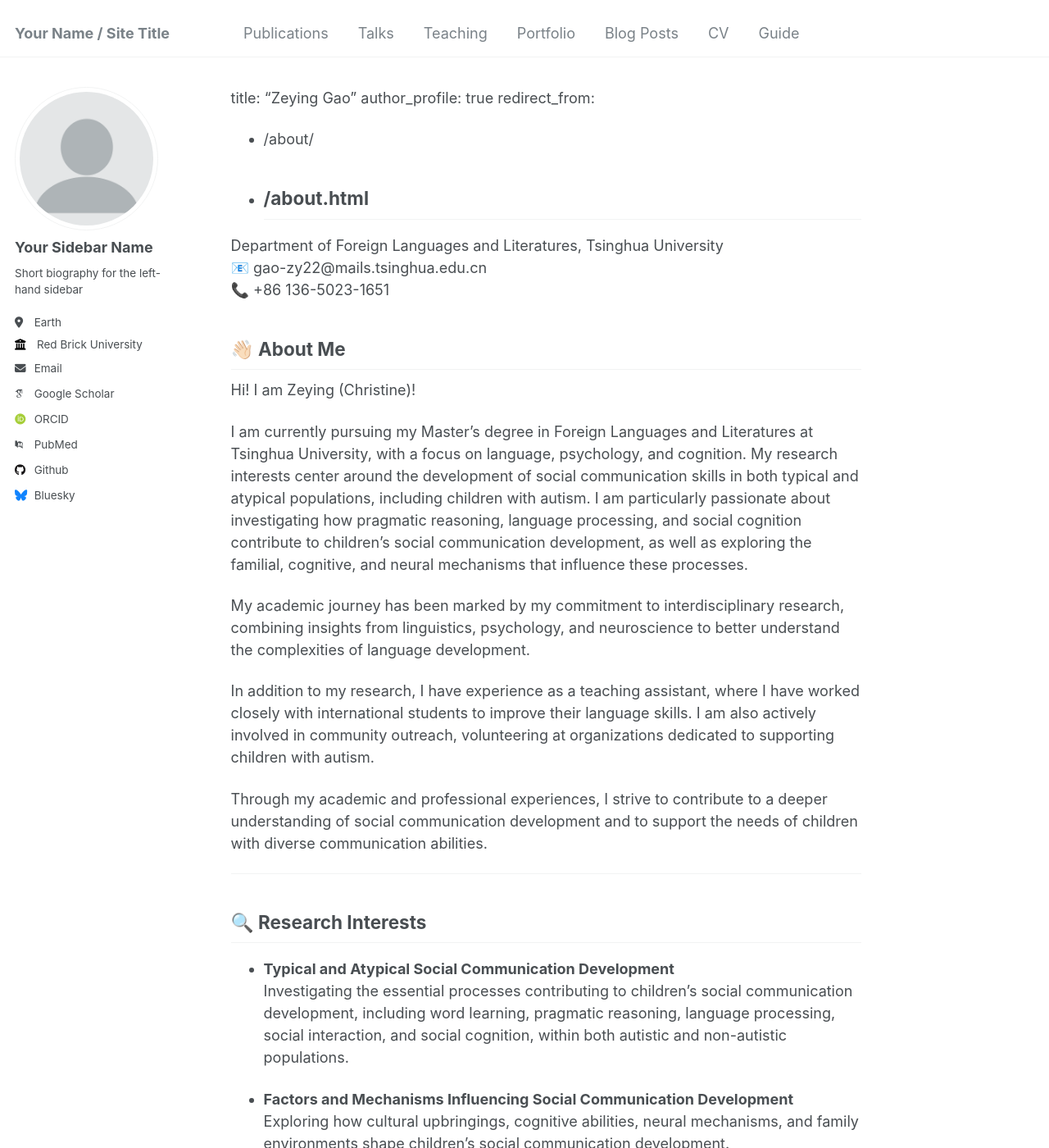
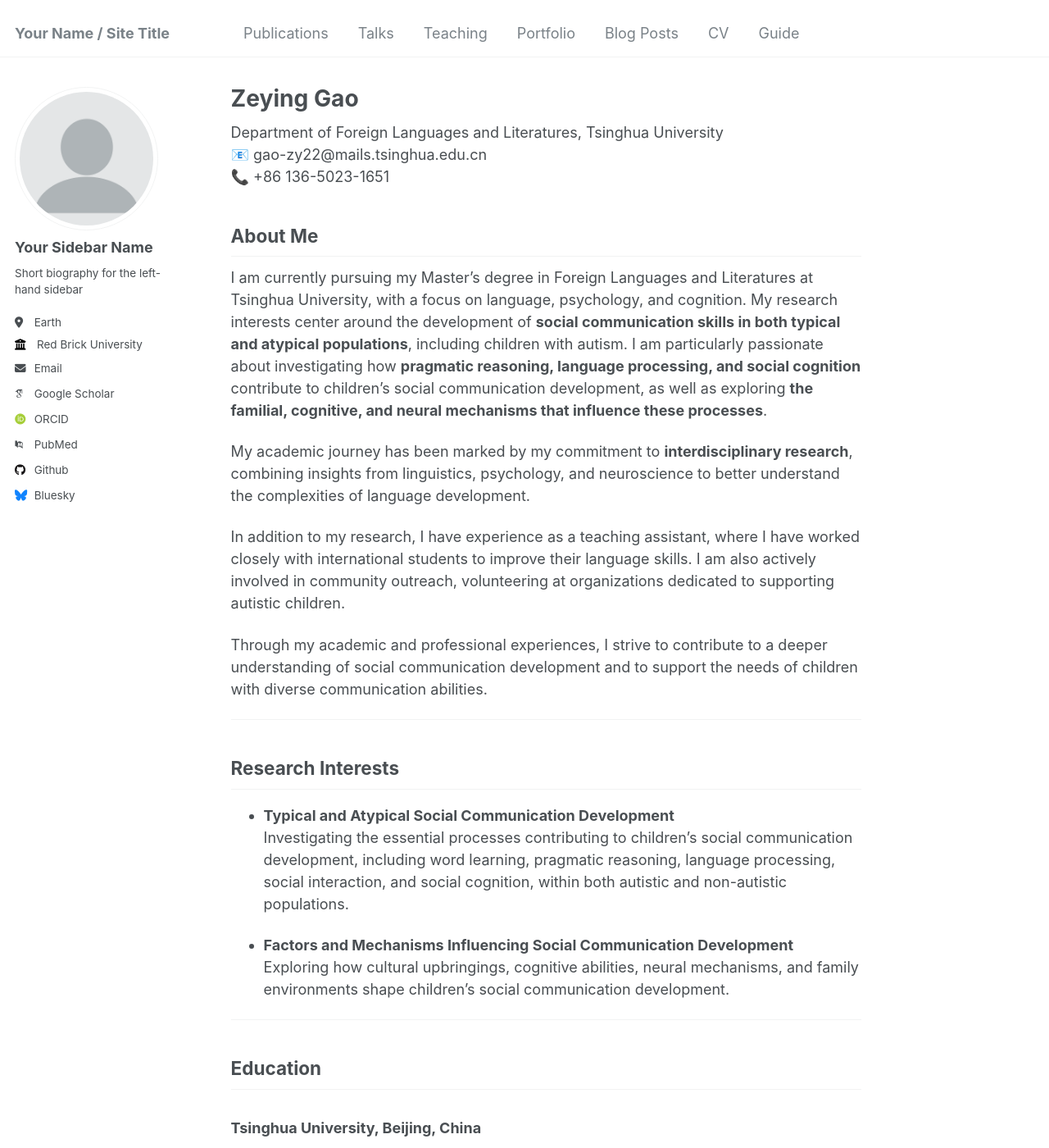
Before and after one commit to ZeyingGAO/zeyinggao.github.io, a Jekyll site: the page built from _pages/about.md, in a window 1280 px wide and 1400 px high. Shown: the whole window at 82% size. Built offline with Jekyll 4.4.1, drawn with Linux system fonts in a browser that asks for light colours; some web fonts are replaced; our own code applies the rules of GitHub Pages for plain Markdown files; some of the changed text lies outside the part shown.

Commit message:
Update about.md

```diff
--- a/_pages/about.md
+++ b/_pages/about.md
@@ -1,4 +1,5 @@
-
+---
+permalink: /
 title: "Zeying Gao"
 author_profile: true
 redirect_from:
@@ -10,20 +11,19 @@ Department of Foreign Languages and Literatures, Tsinghua University
 📧 gao-zy22@mails.tsinghua.edu.cn
 📞 +86 136-5023-1651
 
-## 👋🏻 About Me
-Hi! I am Zeying (Christine)!
+## About Me
 
-I am currently pursuing my Master's degree in Foreign Languages and Literatures at Tsinghua University, with a focus on language, psychology, and cognition. My research interests center around the development of social communication skills in both typical and atypical populations, including children with autism. I am particularly passionate about investigating how pragmatic reasoning, language processing, and social cognition contribute to children's social communication development, as well as exploring the familial, cognitive, and neural mechanisms that influence these processes.
+I am currently pursuing my Master's degree in Foreign Languages and Literatures at Tsinghua University, with a focus on language, psychology, and cognition. My research interests center around the development of **social communication skills in both typical and atypical populations**, including children with autism. I am particularly passionate about investigating how **pragmatic reasoning, language processing, and social cognition** contribute to children's social communication development, as well as exploring **the familial, cognitive, and neural mechanisms that influence these processes**.
 
-My academic journey has been marked by my commitment to interdisciplinary research, combining insights from linguistics, psychology, and neuroscience to better understand the complexities of language development.
+My academic journey has been marked by my commitment to **interdisciplinary research**, combining insights from linguistics, psychology, and neuroscience to better understand the complexities of language development.
 
-In addition to my research, I have experience as a teaching assistant, where I have worked closely with international students to improve their language skills. I am also actively involved in community outreach, volunteering at organizations dedicated to supporting children with autism.
+In addition to my research, I have experience as a teaching assistant, where I have worked closely with international students to improve their language skills. I am also actively involved in community outreach, volunteering at organizations dedicated to supporting autistic children.
 
 Through my academic and professional experiences, I strive to contribute to a deeper understanding of social communication development and to support the needs of children with diverse communication abilities.
 
 ---
 
-## 🔍 Research Interests
+## Research Interests
 - **Typical and Atypical Social Communication Development**
   Investigating the essential processes contributing to children’s social communication development, including word learning, pragmatic reasoning, language processing, social interaction, and social cognition, within both autistic and non-autistic populations.
 
@@ -32,7 +32,7 @@ Through my academic and professional experiences, I strive to contribute to a de
 
 ---
 
-## 📖 Education
+## Education
 ### Tsinghua University, Beijing, China
 **M.A. in Foreign Languages and Literatures (with an emphasis on language, psychology, and cognition)**
 _Sep 2022 - Jun 2025_
@@ -44,9 +44,3 @@ _Aug 2018 - Jun 2022_
 - Advisor: Jing Zhao, Ph.D.
 
 ---
-
-## 📓 Refereed Journal Articles
-- **Gao, Z.**, Luo, H., Li, T., & Zhao, J. (2024). The relationship between theory of mind and listening comprehension among Chinese preschoolers with and without autism spectrum disorder. *Journal of Autism and Developmental Disorders*. Advance online publication.
-- **Zhao, J.**, Gao, Z., Lai, J., & Joshi, R. M. (2023). The relationship between autism traits and listening comprehension among Chinese preschool children with autism spectrum disorder. *Reading and Writing: An Interdisciplinary Journal*, 36(6), 1441–1459.
-
----
```
